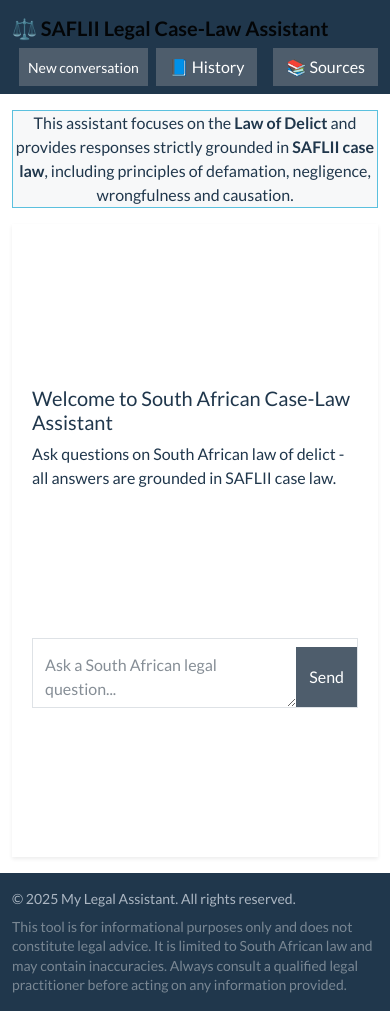
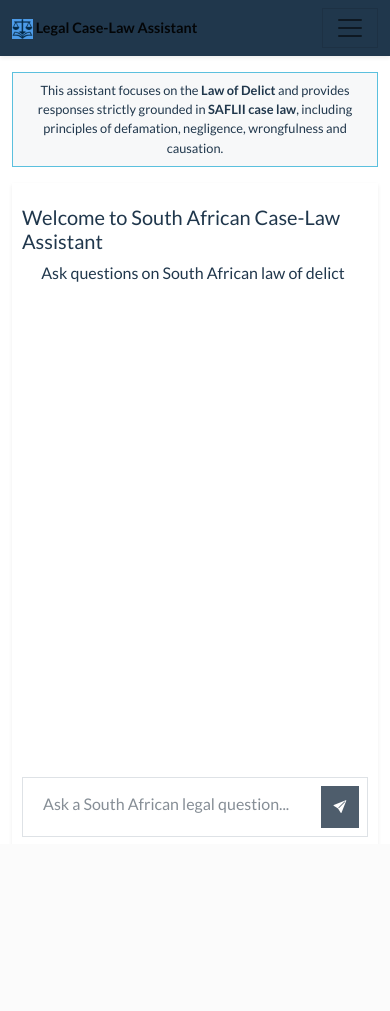
Before and after one commit to motsamaiteboho/SALegalChatbot, a Flask app: page / in a window 390 px wide. After the commit the page ends 837 px from the top, so only its background shows below. Run offline with Flask 3, Linux system fonts and the light colour scheme; some libraries are stand-ins or nearby versions.

Commit message:
chores: updated my UI styling

```diff
--- a/static/css/styles.css
+++ b/static/css/styles.css
@@ -1,33 +1,26 @@
   html,
       body {
         height: 100%;
-  color: black
+        color: black;
+        overflow: hidden; /* Prevent entire page scrolling */
       }
 
       /* Card layout */
       .chat-card {
         display: flex;
         flex-direction: column;
-  justify-content: center;   /* vertical centering */
-  align-items: center;       /* horizontal centering */
-  min-height: 75vh;          /* adjust height as needed */
+        height: calc(100vh - 200px); /* Fixed height for the card */
         padding: 20px;
-}
-
-/* Prevent pushing content when messages appear */
-.chat-card .content {
-  width: 100%;
       }
 
       .chat-header {
         margin-bottom: 0.75rem;
       }
 
-/* Messages area */
+      /* Messages area - now scrollable independently */
       .chat-messages {
-  min-height: 260px;
-  max-height: calc(100vh - 260px);
-  overflow-y: auto;
+        flex: 1; /* Take remaining space in the card */
+        overflow-y: auto; /* Enable scrolling only for messages */
         padding: 0.75rem 0.25rem 0.75rem 0;
         display: flex;
         flex-direction: column;
@@ -39,8 +32,8 @@ body {
         top: 50%;
         left: 50%;
         transform: translate(-50%, -50%);
-  text-align: center;
       }
+
       /* Message bubbles */
       .message {
         margin-bottom: 0.75rem;
@@ -75,12 +68,10 @@ body {
 
       /* Loading row */
       .chat-loading {
-  display: none; /* hidden by default */
-  align-items: center;
-  gap: 0.25rem;
-  padding: 0.25rem 0.25rem 0.75rem;
+        display: none;
+        padding: 0.5rem 0;
         font-size: 0.9rem;
-  color: var(--bs-secondary-color);
+        text-align: left;
       }
 
       /* Input area fixed at bottom of card */
@@ -99,3 +90,70 @@ body {
       footer span {
         line-height: 1.4;
       }
+
+
+      /* Small screen adjustments */
+@media (max-width: 768px) {
+  /* Navbar brand adjustments */
+  .navbar-brand {
+    font-size: 0.9rem;
+  }
+
+  .navbar-brand img {
+    height: 20px !important; /* Reduce icon size */
+  }
+
+  /* Button spacing */
+  .navbar .d-flex.gap-2 {
+    gap: 0.25rem !important;
+  }
+
+  /* Header text adjustments */
+  .chat-header p {
+    font-size: 0.85rem;
+    padding: 0.5rem;
+    margin-bottom: 0.5rem;
+  }
+
+  /* Chat card height adjustment */
+  .chat-card {
+    height: calc(100vh - 180px);
+    padding: 10px;
+  }
+
+  /* Message bubbles full width on mobile */
+  .bubble {
+    max-width: 90%;
+  }
+
+  /* Footer text adjustments */
+  footer .container-xxl {
+    text-align: center;
+  }
+
+  footer .text-muted {
+    font-size: 0.75rem;
+  }
+}
+
+/* Extra small screens */
+@media (max-width: 576px) {
+  .navbar-brand span {
+    display: none; /* Hide text, show only icon on very small screens */
+  }
+
+  .chat-header p {
+    font-size: 0.8rem;
+  }
+
+  .bubble {
+    max-width: 95%;
+    font-size: 0.9rem;
+  }
+
+  /* Adjust button text if needed */
+  .btn-secondary {
+    font-size: 0.8rem;
+    padding: 0.25rem 0.5rem;
+  }
+}
--- a/static/js/main.js
+++ b/static/js/main.js
@@ -30,9 +30,9 @@ function addEmptyState() {
   div.id = "emptyState";
   div.className = "chat-empty";
   div.innerHTML = `
-    <h5 class="mb-2">Welcome to My Legal Assistant</h5>
-    <p class="text-muted mb-0">
-      Start a new conversation by asking a South African legal question in the box below.
+    <h5 class="mb-2">Welcome to South African Case-Law Assistant</h5>
+    <p class="text-secondary-emphasis mb-0">
+      Ask questions on South African law of delict
     </p>
   `;
 
@@ -85,7 +85,7 @@ function renderHistory() {
   historyList.innerHTML = "";
 
   if (chatHistory.length === 0) {
-    historyList.innerHTML = `<div class="p-2 text-muted">No questions yet.</div>`;
+    historyList.innerHTML = `<div class="p-2 text-secondary-emphasis">No questions yet.</div>`;
     return;
   }
 
@@ -100,7 +100,7 @@ function renderHistory() {
 
     el.innerHTML = `
       <strong>Query #${index + 1}</strong>
-      <div class="text-muted">${snippet}</div>
+      <div class="text-secondary-emphasis">${snippet}</div>
     `;
 
     historyList.appendChild(el);
@@ -112,15 +112,15 @@ function renderSources(sources) {
   sourcesList.innerHTML = "";
 
   if (!sources || sources.length === 0) {
-    sourcesList.innerHTML = `<p class="text-muted">No sources returned.</p>`;
+    sourcesList.innerHTML = `<p class="text-secondary-emphasis">No sources returned.</p>`;
     return;
   }
 
   sources.forEach((s) => {
     const caseName = s.case_name || "Unknown Case";
     const citation = s.citation || "";
-    const court = s.court ? `<span class="text-muted small">${s.court}</span>` : "";
-    const date = s.judgment_date ? `<span class="text-muted small"> • ${s.judgment_date}</span>` : "";
+    const court = s.court ? `<span class="small">${s.court}</span>` : "";
+    const date = s.judgment_date ? `<span class="small"> • ${s.judgment_date}</span>` : "";
     const safliiUrl = s.saflii_url ? `<a href="${s.saflii_url}" target="_blank" class="small">View on SAFLII</a>` : "";
     const pdfUrl = s.pdf_url ? `<a href="${s.pdf_url}" target="_blank" class="small ms-3">Open PDF</a>` : "";
 
@@ -130,7 +130,7 @@ function renderSources(sources) {
     card.innerHTML = `
       <div class="card-body p-3">
         <strong>${caseName}</strong><br>
-        <span class="text-muted small">${citation}</span><br>
+        <span class="small">${citation}</span><br>
         ${court}${date}
         <p class="small mt-2 text-body-secondary">${s.summary}</p>
         <div class="mt-2">
--- a/templates/index.html
+++ b/templates/index.html
@@ -3,33 +3,49 @@
   <head>
     <meta charset="UTF-8" />
     <meta name="viewport" content="width=device-width, initial-scale=1" />
-    <title>⚖️ SAFLII Legal Case-Law Assistant</title>
+    <title>⚖️Legal Case-Law Assistant</title>
 
     <!-- Bootswatch theme -->
     <link
       href="https://cdn.jsdelivr.net/npm/bootswatch@5.3.3/dist/superhero/bootstrap.min.css"
       rel="stylesheet"
     />
-
+    <link rel="stylesheet" href="https://cdn.jsdelivr.net/npm/bootstrap-icons@1.11.1/font/bootstrap-icons.css">
     <!-- Custom CSS -->
     <link
       rel="stylesheet"
       href="{{ url_for('static', filename='css/styles.css') }}"
     />
-
     <!-- Markdown parser -->
     <script src="https://cdn.jsdelivr.net/npm/marked/marked.min.js"></script>
   </head>
 
   <body class="bg-light d-flex flex-column min-vh-100">
     <!-- Navbar -->
-    <nav class="navbar navbar navbar-expand-lg bg-dark" data-bs-theme="dark" shadow-sm">
+    <nav class="navbar navbar-expand-lg bg-dark shadow-sm" data-bs-theme="dark">
   <div class="container-fluid">
-        <span class="navbar-brand fw-semibold">
-          ⚖️ SAFLII Legal Case-Law Assistant
-        </span>
 
-        <div class="d-flex gap-2 ms-auto">
+    <!-- Brand -->
+    <a class="navbar-brand fw-semibold align-items-center gap-2" href="#">
+      <img src="{{ url_for('static', filename='images/brand_icon.png') }}"
+           alt="Legal Assistant Icon"
+           height="26"
+           style="margin-top: -2px;"
+           class="bg-primary">
+      Legal Case-Law Assistant
+    </a>
+
+    <!-- Toggler (hamburger) -->
+    <button class="navbar-toggler" type="button" data-bs-toggle="collapse" data-bs-target="#navMenu">
+      <span class="navbar-toggler-icon"></span>
+    </button>
+
+    <!-- Collapsible Content -->
+    <div class="collapse navbar-collapse" id="navMenu">
+
+      <!-- Push items to right -->
+      <div class="ms-auto d-flex flex-column flex-lg-row gap-2 mt-3 mt-lg-0">
+
         <button
           id="newConversationBtn"
           class="btn btn-secondary btn-sm"
@@ -39,7 +55,7 @@
         </button>
 
         <button
-            class="btn btn-secondary  me-2"
+          class="btn btn-secondary"
           data-bs-toggle="offcanvas"
           data-bs-target="#historyDrawer"
         >
@@ -47,18 +63,22 @@
         </button>
 
         <button
-            class="btn btn-secondary "
+          class="btn btn-secondary"
           data-bs-toggle="offcanvas"
           data-bs-target="#sourcesDrawer"
         >
           📚 Sources
         </button>
+
       </div>
+    </div>
+
   </div>
 </nav>
 
+
     <!-- Main content -->
-    <main class="flex-grow-1 py-3 bg-white text-dark ">
+    <main class="flex-grow-1 py-3 bg-white text-dark">
       <div id="chatbox" class="container-xxl">
         <div class="chat-header text-center mb-3">
             <p class="text-secondary-emphasis mb-0 bg-light bg-opacity-10 border border-info border rounded-end">
@@ -69,7 +89,7 @@
             </p>
         </div>
         <div class="chat-card shadow-sm">
-          <div class="content py-4">
+          <div class="content h-100 d-flex flex-column">
             <!-- Messages -->
             <div id="messages" class="chat-messages position-relative">
               <!-- Empty state -->
@@ -77,8 +97,8 @@
                 <h5 class="mb-2">
                   Welcome to South African Case-Law Assistant
                 </h5>
-                <p class="text-secondary-emphasismb-0">
-                  Ask questions on South African law of delict - all answers are grounded in SAFLII case law.
+                <p class="text-secondary-emphasis mb-0">
+                  Ask questions on South African law of delict
                 </p>
               </div>
             </div>
@@ -90,18 +110,21 @@
             </div>
 
             <!-- Input area -->
-            <div class="chat-input border">
-              <div class="input-group">
+             <div class="chat-input border p-2">
+                <div class="d-flex gap-2">
                   <textarea
                     id="query"
                     class="form-control"
                     placeholder="Ask a South African legal question..."
-                  rows="2"
+                    rows="1"
+                    style="resize:none;"
                   ></textarea>
-                <button class="btn btn-secondary" onclick="sendMessage()">
-                  Send
+
+                  <button class="btn btn-secondary d-flex align-items-center justify-content-center"
+                    style="width: 42px; height: 42px;"
+                    onclick="sendMessage()">
+                    <i class="bi bi-send-fill"></i>
                   </button>
-              </div>
               </div>
           </div>
         </div>
@@ -113,7 +136,7 @@
       <div
         class="container-xxl d-flex flex-column flex-md-row justify-content-between gap-2"
       >
-        <span> © {{ 2025 }} My Legal Assistant. All rights reserved. </span>
+        <span> © 2025 My Legal Assistant. All rights reserved. </span>
         <span class="text-muted">
           This tool is for informational purposes only and does not constitute
           legal advice. It is limited to South African law and may contain
@@ -142,7 +165,7 @@
 
       <div class="offcanvas-body drawer-scroll">
         <div id="historyList" class="list-group list-group-flush small">
-          <div class="p-2 text-muted">No questions yet.</div>
+          <div class="p-2 text-secondary-emphasis">No questions yet.</div>
         </div>
       </div>
     </div>
@@ -155,7 +178,7 @@
       aria-labelledby="sourcesDrawerLabel"
     >
       <div class="offcanvas-header">
-        <h5 id="sourcesDrawerLabel">Sources & Summaries</h5>
+        <h5 id="sourcesDrawerLabel">Sources</h5>
         <button
           class="btn-close"
           type="button"
@@ -170,8 +193,7 @@
 
     <!-- Bootstrap JS -->
     <script src="https://cdn.jsdelivr.net/npm/bootstrap@5.3.3/dist/js/bootstrap.bundle.min.js"></script>
-
-    <!-- Your JS -->
+     <!-- JS -->
     <script src="{{ url_for('static', filename='js/main.js') }}"></script>
   </body>
 </html>
```
Also changed, not shown: static/images/brand_icon.png (added). Lines whose indentation alone changed are shown as unchanged.
